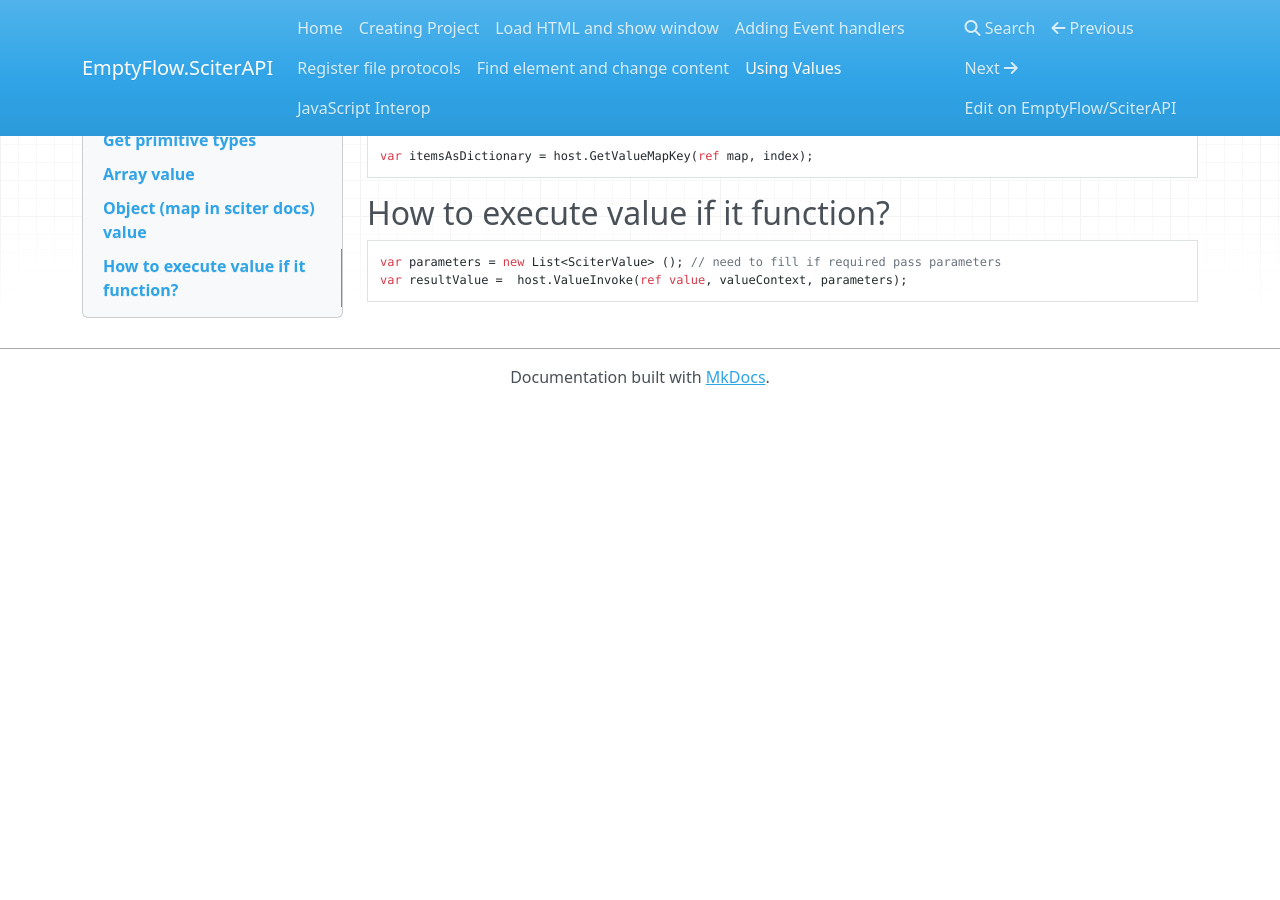
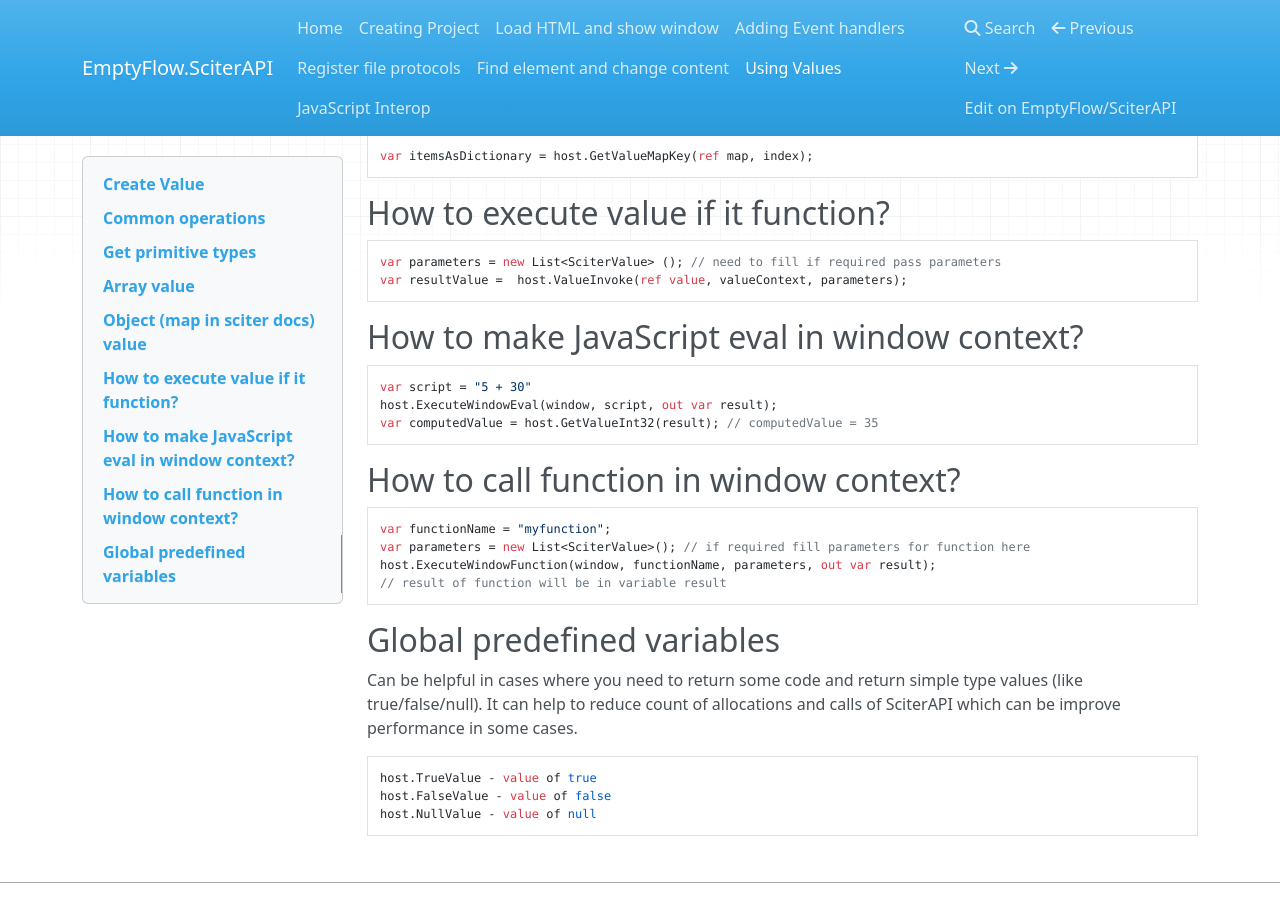
Before and after one commit to EmptyFlow/SciterAPIDocs, an MkDocs documentation site: the page built from docs/createvalue.md, in a window 1280 px wide and 900 px high, scrolled down 2052 px. Built offline with MkDocs 1.6.1, drawn with Linux system fonts in a browser that asks for light colours; nearby versions of some CDN libraries; before the commit the page ends 2457 px from its top, so only the background shows below that.

Commit message:
Update createvalue.md

````diff
--- a/docs/createvalue.md
+++ b/docs/createvalue.md
@@ -102,3 +102,25 @@ var itemsAsDictionary = host.GetValueMapKey(ref map, index);
 var parameters = new List<SciterValue> (); // need to fill if required pass parameters
 var resultValue =  host.ValueInvoke(ref value, valueContext, parameters);
 ```
+## How to make JavaScript eval in window context?
+```csharp
+var script = "5 + 30"
+host.ExecuteWindowEval(window, script, out var result);
+var computedValue = host.GetValueInt32(result); // computedValue = 35
+```
+## How to call function in window context?
+```csharp
+var functionName = "myfunction";
+var parameters = new List<SciterValue>(); // if required fill parameters for function here
+host.ExecuteWindowFunction(window, functionName, parameters, out var result);
+// result of function will be in variable result
+```
+
+## Global predefined variables
+Can be helpful in cases where you need to return some code and return simple type values (like true/false/null).
+It can help to reduce count of allocations and calls of SciterAPI which can be improve performance in some cases.
+```csharp
+host.TrueValue - value of true
+host.FalseValue - value of false
+host.NullValue - value of null
+```
````
